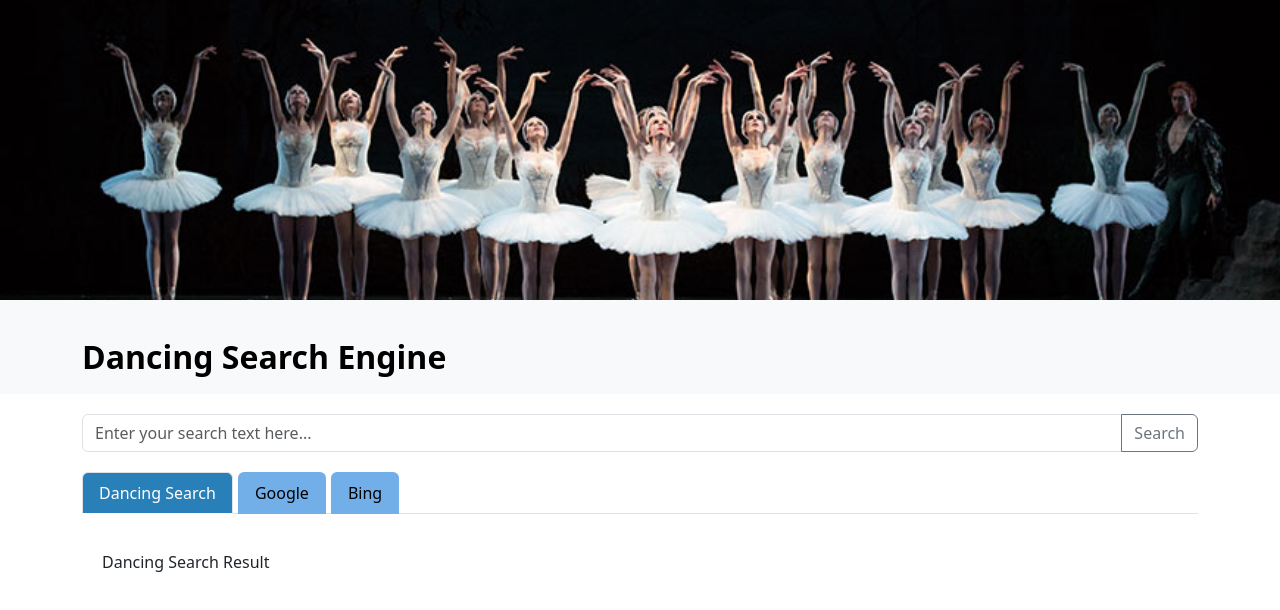
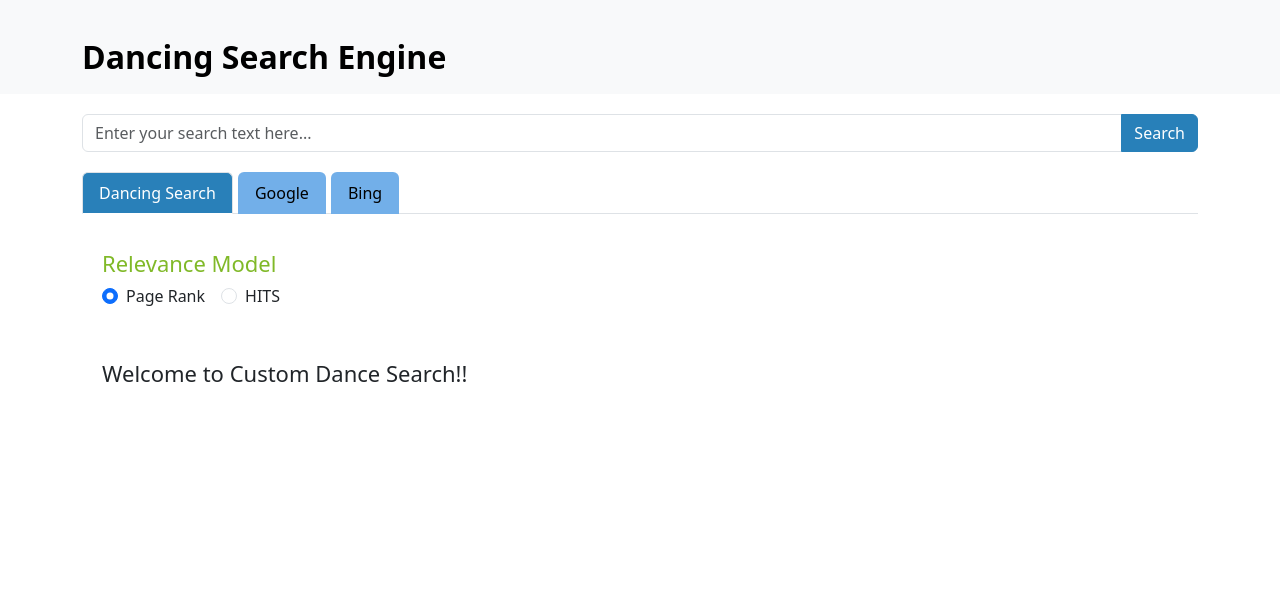
Before and after one commit to sushilasipai/dancingSearchEngine, a React (Vite) app: page / in a window 1280 px wide. Shown: the top 610 px of the page. Built offline with nearby package versions, Linux system fonts and the light colour scheme.

Commit message:
relevance model search done

```diff
--- a/src/App.jsx
+++ b/src/App.jsx
@@ -7,6 +7,8 @@ import InputGroup from "react-bootstrap/InputGroup";
 import Button from "react-bootstrap/Button";
 import Tab from "react-bootstrap/Tab";
 import Tabs from "react-bootstrap/Tabs";
+import { Card } from "react-bootstrap";
+import Pagination from "react-bootstrap/Pagination";
 
 function Navigation() {
   return (
@@ -37,14 +39,12 @@ function Background() {
   );
 }
 
-
-
-function SearchBar({handleSearch}) {
-  const [searchQuery, setSearchQuery] = useState('');
+function SearchBar({ handleSearch }) {
+  const [searchQuery, setSearchQuery] = useState("");
 
   const handleKeyPress = (event) => {
-    if (event.key === 'Enter') {
-      handleSearch(searchQuery)
+    if (event.key === "Enter") {
+      handleSearch(searchQuery);
     }
   };
   return (
@@ -57,8 +57,18 @@ function SearchBar({handleSearch}) {
           value={searchQuery}
           onKeyDown={handleKeyPress}
           onChange={(e) => setSearchQuery(e.target.value)}
+          required
         />
-        <Button variant="outline-secondary" id="basic-search" onClick={ () => handleSearch(searchQuery)}>
+        <Button
+          variant="outline-secondary"
+          id="basic-search"
+          onClick={() => handleSearch(searchQuery)}
+          style={{
+            backgroundColor: "#2880B9",
+            borderColor: "#2880B9",
+            color: "#FFFFFF",
+          }}
+        >
           Search
         </Button>
       </InputGroup>
@@ -66,11 +76,42 @@ function SearchBar({handleSearch}) {
   );
 }
 function App() {
-  const [googlesearchUrl, setGoogleSearchUrl] = useState('');
-  const [bingsearchUrl, setBingSearchUrl] = useState('');
+  const limit = 10;
+  const [googlesearchUrl, setGoogleSearchUrl] = useState("");
+  const [bingsearchUrl, setBingSearchUrl] = useState("");
+  const [searchText, setSearchText] = useState("");
+  const [pageRank, setPageRank] = useState(true);
+  const [hits, setHits] = useState(false);
+  const [error, setError] = useState("");
+  const [searchResults, setSearchResults] = useState([]);
 
-  const handleSearch = (e) => {
+  const [currentPage, setCurrentPage] = useState(1);
+  const [paginated, setPaginated] = useState(0);
 
+  function truncateTextToWords(text, numWords) {
+    // Split the text into words
+    const words = text.split(" ");
+
+    // Join the desired number of words together
+    const truncatedText = words.slice(0, numWords).join(" ");
+
+    // Add ellipsis if the original text has more words than the truncated text
+    if (words.length > numWords) {
+      return truncatedText + "...";
+    }
+
+    return truncatedText;
+  }
+
+  const handleSearch = async (e) => {
+    setError("");
+    setSearchText(e);
+    if (!pageRank && !hits) {
+      setError("Page Rank or HITS must be selected");
+      return;
+    }
+
+    await querySolr(e, currentPage);
     const encodedQuery = encodeURIComponent(e);
     const url = `https://www.google.com/search?igu=1&source=hp&ei=lheWXriYJ4PktQXN-LPgDA&q=${encodedQuery}`;
     const bingurl = `https://www.bing.com/search?q=${encodedQuery}`;
@@ -78,20 +119,168 @@ function App() {
     setGoogleSearchUrl(url);
     setBingSearchUrl(bingurl);
   };
+
+  const renderPagination = () => {
+    const paginationItems = [];
+
+    // First and Prev buttons
+    paginationItems.push(
+      <Pagination.First key="first" onClick={() => querySolr(searchText, 1)} />,
+      <Pagination.Prev
+        key="prev"
+        onClick={() => querySolr(searchText, currentPage - 1)}
+      />
+    );
+
+    // Pagination items for current page and surrounding pages
+    for (
+      let i = Math.max(1, currentPage - 2);
+      i <= Math.min(paginated, currentPage + 2);
+      i++
+    ) {
+      paginationItems.push(
+        <Pagination.Item
+          key={i}
+          active={i === currentPage}
+          onClick={() => querySolr(searchText, i)}
+        >
+          {i}
+        </Pagination.Item>
+      );
+    }
+
+    // Ellipsis for items before current page
+    if (currentPage > 3) {
+      paginationItems.unshift(<Pagination.Ellipsis key="start-ellipsis" />);
+    }
+
+    // Ellipsis for items after current page
+    if (currentPage < paginated - 2) {
+      paginationItems.push(<Pagination.Ellipsis key="end-ellipsis" />);
+    }
+
+    // Next and Last buttons
+    paginationItems.push(
+      <Pagination.Next
+        key="next"
+        onClick={() => querySolr(searchText, currentPage + 1)}
+      />,
+      <Pagination.Last
+        key="last"
+        onClick={() => querySolr(searchText, paginated)}
+      />
+    );
+
+    console.log(paginationItems);
+    return paginationItems;
+  };
+
+  const querySolr = async (e, page) => {
+    const url = "http://localhost:3000";
+    setCurrentPage(page);
+
+    // Define query parameters as an object
+    const queryPayload = {
+      query: e,
+      algo: pageRank ? "pagerank" : "hits",
+      page: page ?? currentPage,
+    };
+
+    const fetchOptions = {
+      method: "POST",
+      headers: {
+        "Content-Type": "application/json",
+      },
+      body: JSON.stringify(queryPayload),
+    };
+    const { data } = await fetch(url, fetchOptions).then((response) =>
+      response.json()
+    );
+
+    const totalPages = data.response.numFound;
+    console.log(totalPages);
+    const pages = Math.floor(totalPages / limit);
+    setPaginated(pages);
+    setSearchResults(data.response.docs);
+
+    return data.response.docs;
+  };
+  const handleCheckboxChange = (e) => {
+    if (e === "hits") {
+      setHits(true);
+      setPageRank(false);
+    }
+
+    if (e === "pagerank") {
+      setPageRank(true);
+      setHits(false);
+    }
+  };
   return (
     <>
-      <Background />
+      {/* <Background /> */}
       <Navigation />
-      <SearchBar handleSearch={handleSearch}/>
+      <SearchBar handleSearch={handleSearch} />
       <Container>
         <Tabs
           defaultActiveKey="dancing_search"
           id="search-tab"
           className="mb-3"
-
         >
           <Tab eventKey="dancing_search" title="Dancing Search">
-            Dancing Search Result
+            <div key={`inline-radio`} className="mb-3">
+              <h3 style={{ color: "#80B928", fontSize: "22px" }}>
+                Relevance Model
+              </h3>
+              <Form.Check
+                inline
+                label="Page Rank"
+                name="pagerank"
+                type="radio"
+                checked={pageRank}
+                onChange={(e) => handleCheckboxChange("pagerank")}
+              />
+              <Form.Check
+                inline
+                label="HITS"
+                name="hits"
+                type="radio"
+                checked={hits}
+                onChange={(e) => handleCheckboxChange("hits")}
+              />
+            </div>
+            {<div style={{ color: "red" }}>{error}</div>}
+            {!error && (
+              <div>
+                <h1 style={{ fontSize: "22px", marginTop: "50px" }}>
+                  Welcome to Custom Dance Search!!
+                </h1>
+                <div>
+                  {searchResults.map((result, i) => (
+                    <Card key={i} style={{ width: "100%", marginTop: "20px" }}>
+                      <Card.Body>
+                        <Card.Link
+                          style={{ fontSize: "22px", fontWeight: "600" }}
+                          href={result?.url?.[0]}
+                          target="_blank"
+                        >
+                          {result?.title?.[0]}
+                        </Card.Link>
+                        <Card.Text style={{ fontSize: "14px" }}>
+                          {result?.url?.[0]}
+                        </Card.Text>
+                        <Card.Text>
+                          {truncateTextToWords(result?.content?.[0], 20)}
+                        </Card.Text>
+                      </Card.Body>
+                    </Card>
+                  ))}
+                  {searchResults.length > 0 && (
+                    <Pagination>{renderPagination()}</Pagination>
+                  )}
+                </div>
+              </div>
+            )}
           </Tab>
           <Tab eventKey="google" title="Google">
             {googlesearchUrl && (
```
Lines whose indentation alone changed are shown as unchanged.
